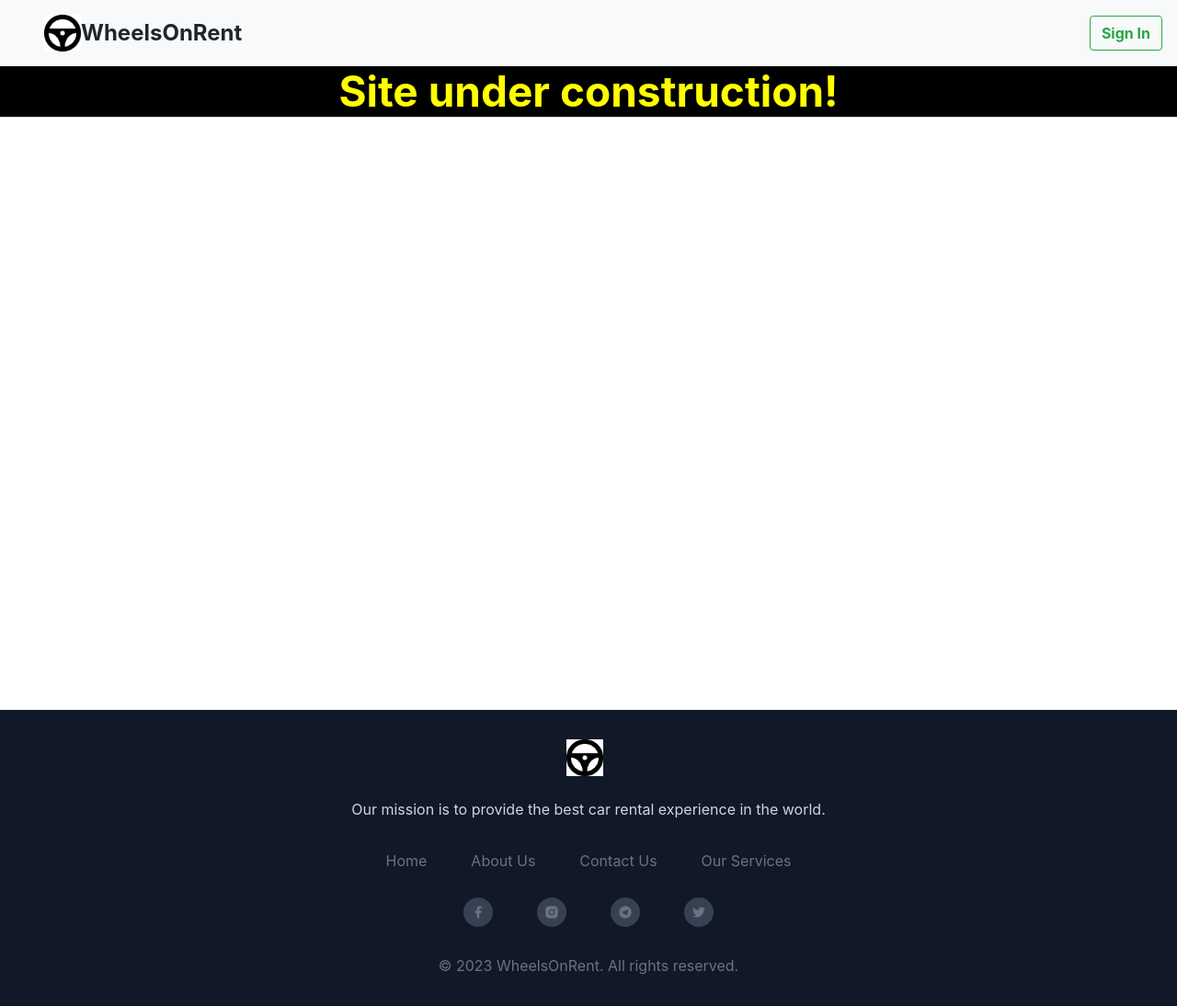
After one commit to danieltsega/wheelsOnRent_v2, a Flask app: page /contact in a window 1280 px wide. The commit adds this page. Shown: the whole page at 92% size. Run offline with Flask 3, Linux system fonts and the light colour scheme; some libraries are stand-ins or nearby versions.

Commit message:
[Add]: Add routes for the footer navs

```diff
--- a/car_app/__init__.py
+++ b/car_app/__init__.py
@@ -59,7 +59,4 @@ def create_app(test_config=None):
     app.register_blueprint(car.bp)
     app.add_url_rule('/', endpoint='index')
 
-    from . import about
-    app.register_blueprint(about.bp)
-
     return app
--- a/car_app/car.py
+++ b/car_app/car.py
@@ -198,3 +198,13 @@ def delete(id):
 @bp.route('/about')
 def about():
     return render_template('car/about.html')
+
+# Contact
+@bp.route('/contact')
+def contact():
+    return render_template('car/contact.html')
+
+# Service
+@bp.route('/service')
+def service():
+    return render_template('car/service.html')
--- a/car_app/templates/base.html
+++ b/car_app/templates/base.html
@@ -76,8 +76,8 @@
             <div class="mt-8 flex flex-wrap justify-center">
                 <a href="{{ url_for('home') }}" class="mx-4 text-gray-500 hover:text-gray-200" style="text-decoration: none;">Home</a>
                 <a href="{{ url_for('car.about') }}" class="mx-4 text-gray-500 hover:text-gray-200" style="text-decoration: none;">About Us</a>
-                <a href="#" class="mx-4 text-gray-500 hover:text-gray-200" style="text-decoration: none;">Contact Us</a>
-                <a href="#" class="mx-4 text-gray-500 hover:text-gray-200" style="text-decoration: none;">Our Services</a>
+		<a href="{{ url_for('car.contact') }}" class="mx-4 text-gray-500 hover:text-gray-200" style="text-decoration: none;">Contact Us</a>
+		<a href="{{ url_for('car.service') }}" class="mx-4 text-gray-500 hover:text-gray-200" style="text-decoration: none;">Our Services</a>
             </div>
 
             <div class="mt-8 flex justify-center">
--- /dev/null
+++ b/car_app/templates/car/contact.html
@@ -0,0 +1,7 @@
+{% extends 'base.html' %}
+
+{% block content %}
+<h1 style="color: yellow; background: black; text-align: center;">
+    <strong style="font-size: 46px;">Site under construction!</strong>
+</h1>
+{% endblock %}
```
Also changed, not shown: car_app/templates/car/service.html (added, +7 -0 lines).
